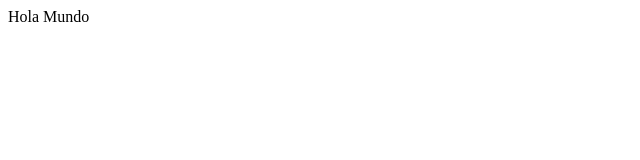
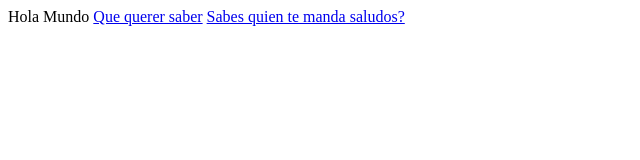
Before and after one commit to IgnacioCastroStolkiner/webdeprueba, a plain HTML site: page index.html in a window 1280 px wide. Shown: the whole page, without its empty margins (0-640 px from the left). Drawn offline with Linux system fonts and the light colour scheme.

Commit message:
PRUEBA: Agregue links

```diff
--- a/index.html
+++ b/index.html
@@ -1 +1,7 @@
-Hola Mundo
+<html>
+  <body>
+    Hola Mundo
+    <a href="http://google.com">Que querer saber</a>
+    <a href="saludos.html">Sabes quien te manda saludos?</a>
+
+</html>
```
